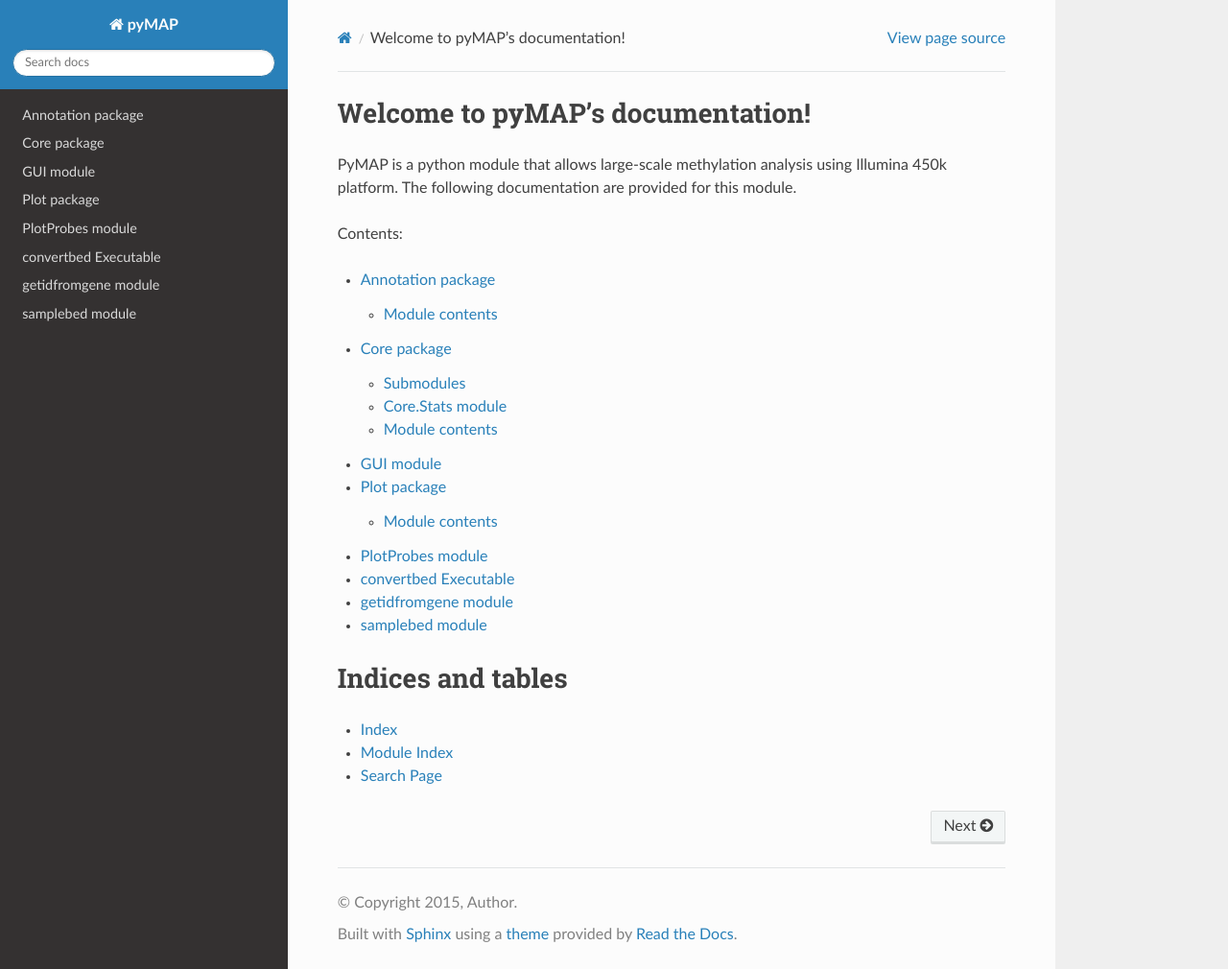
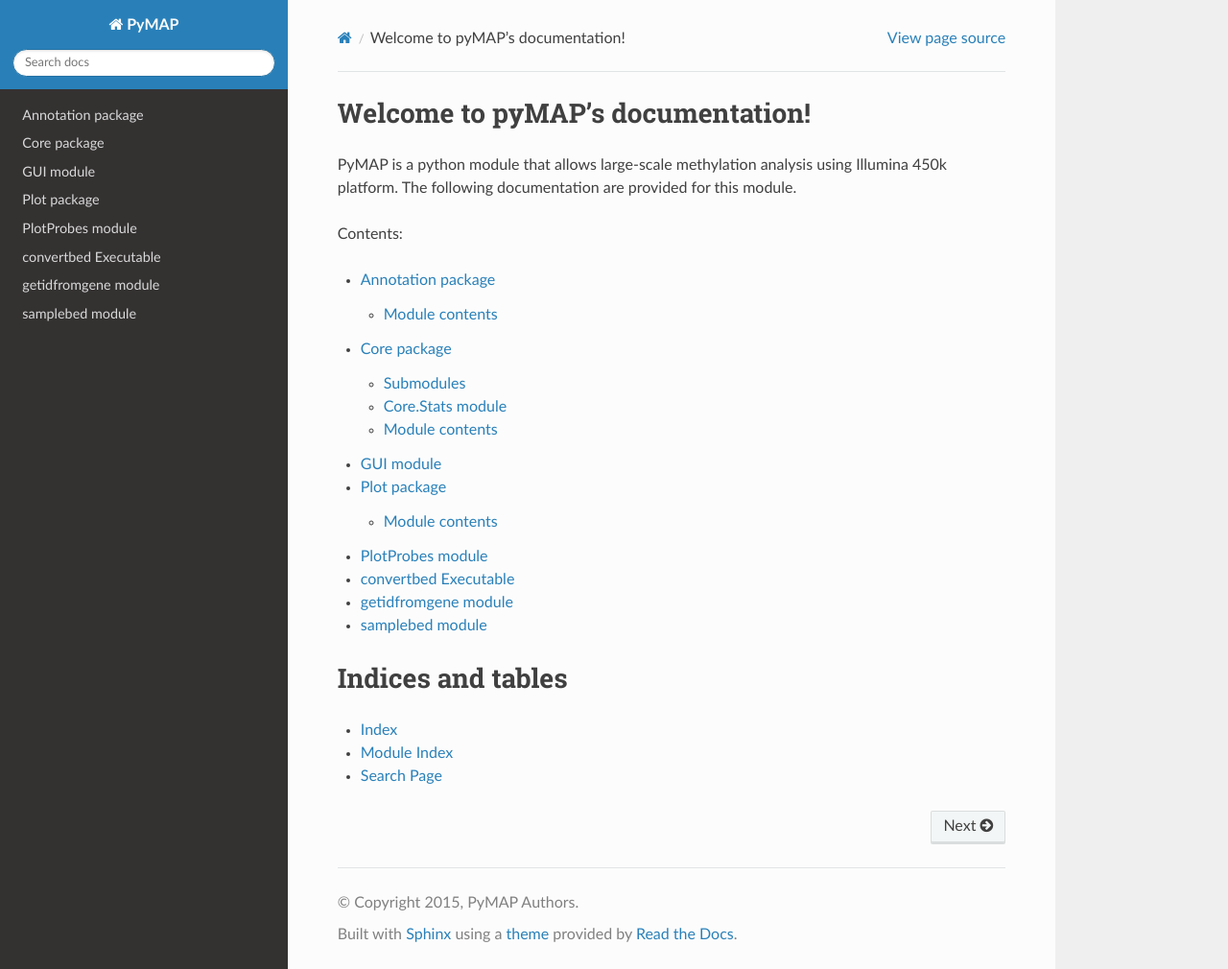
Before and after one commit to AminMahpour/PyMAP, a Sphinx documentation site: the page built from docs/index.rst, in a window 1280 px wide and 1010 px high. Shown: the whole window at 96% size. Built offline with Sphinx 7.4.7 and the Read the Docs theme 2.0.0, drawn with Linux system fonts in a browser that asks for light colours.

Commit message:
updated Documents.

```diff
--- a/docs/conf.py
+++ b/docs/conf.py
@@ -50,9 +50,9 @@ source_suffix = '.rst'
 master_doc = 'index'
 
 # General information about the project.
-project = u'pyMAP'
-copyright = u'2015, Author'
-author = u'Author'
+project = u'PyMAP'
+copyright = u'2015, PyMAP Authors'
+author = u'PyMAP Authors'
 
 # The version info for the project you're documenting, acts as replacement for
 # |version| and |release|, also used in various other places throughout the
@@ -226,8 +226,8 @@ latex_elements = {
 # (source start file, target name, title,
 #  author, documentclass [howto, manual, or own class]).
 latex_documents = [
-  (master_doc, 'pyMAP.tex', u'pyMAP Documentation',
-   u'Author', 'manual'),
+  (master_doc, 'pyMAP.tex', u'PyMAP Documentation',
+   u'PyMap Authors', 'manual'),
 ]
 
 # The name of an image file (relative to this directory) to place at the top of
```
